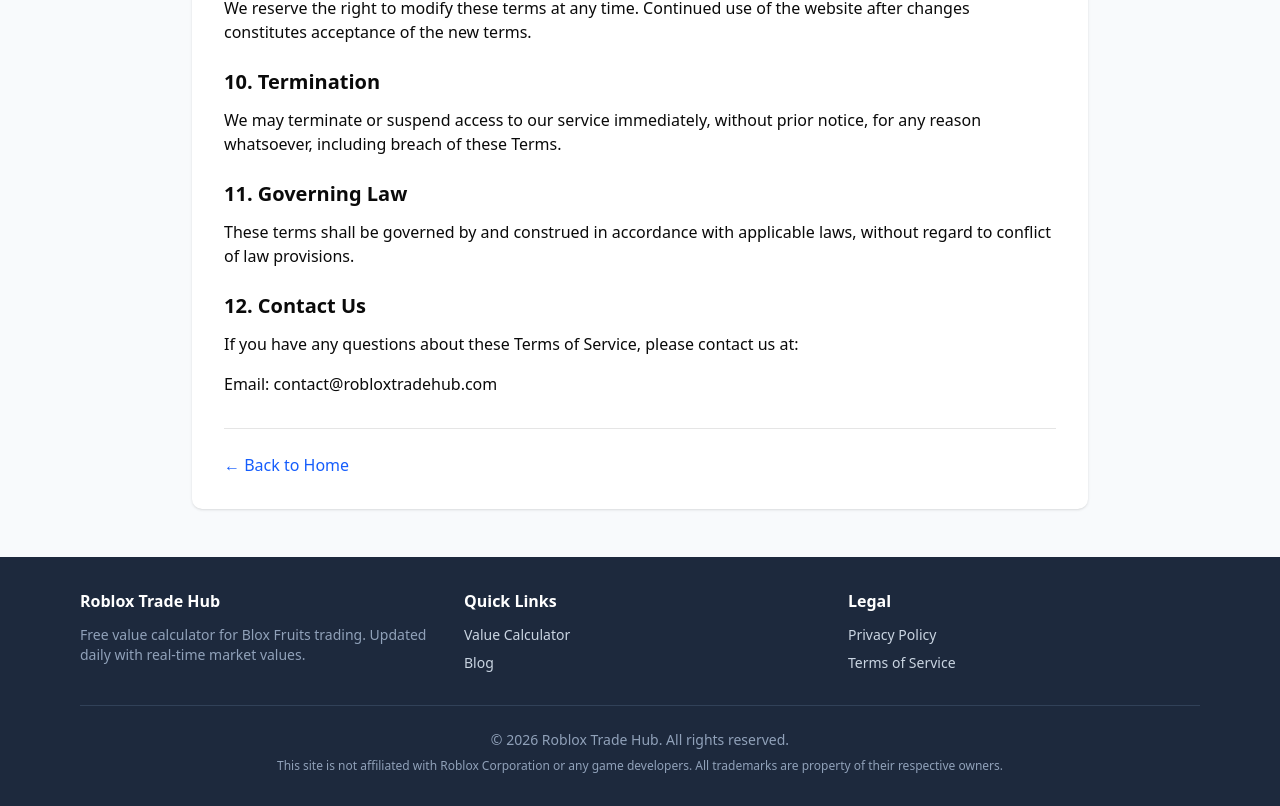
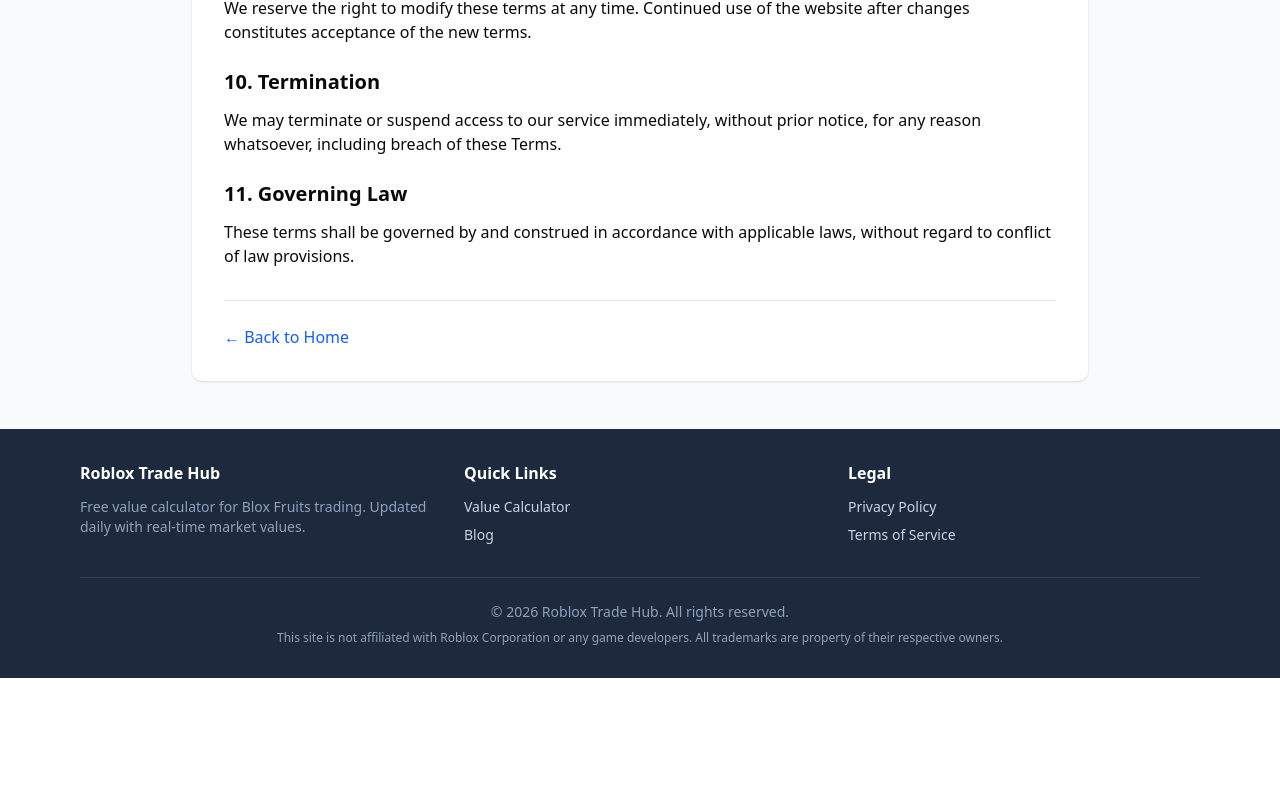
Before and after one commit to kimsooil80/roblox-trade-hub, a Next.js app: page /terms in a window 1280 px wide. Shown: the part 1588-2394 px from the top of the page. After the commit the page ends 2266 px from the top, so only its background shows below. Built offline with nearby package versions, Linux system fonts and the light colour scheme.

Commit message:
fix: Contact Us 섹션 제거 (유효하지 않은 이메일)

```diff
--- a/app/privacy/page.tsx
+++ b/app/privacy/page.tsx
@@ -73,14 +73,6 @@ export default function PrivacyPolicyPage() {
           <p className="mb-4">
             We may update this privacy policy from time to time. Any changes will be posted on this page with an updated revision date.
           </p>
-
-          <h2 className="text-xl font-semibold mt-6 mb-3">10. Contact Us</h2>
-          <p className="mb-4">
-            If you have any questions about this privacy policy, please contact us at:
-          </p>
-          <p className="mb-4">
-            Email: contact@robloxtradehub.com
-          </p>
         </div>
 
         <div className="mt-8 pt-6 border-t">
--- a/app/terms/page.tsx
+++ b/app/terms/page.tsx
@@ -82,14 +82,6 @@ export default function TermsOfServicePage() {
           <p className="mb-4">
             These terms shall be governed by and construed in accordance with applicable laws, without regard to conflict of law provisions.
           </p>
-
-          <h2 className="text-xl font-semibold mt-6 mb-3">12. Contact Us</h2>
-          <p className="mb-4">
-            If you have any questions about these Terms of Service, please contact us at:
-          </p>
-          <p className="mb-4">
-            Email: contact@robloxtradehub.com
-          </p>
         </div>
 
         <div className="mt-8 pt-6 border-t">
```
